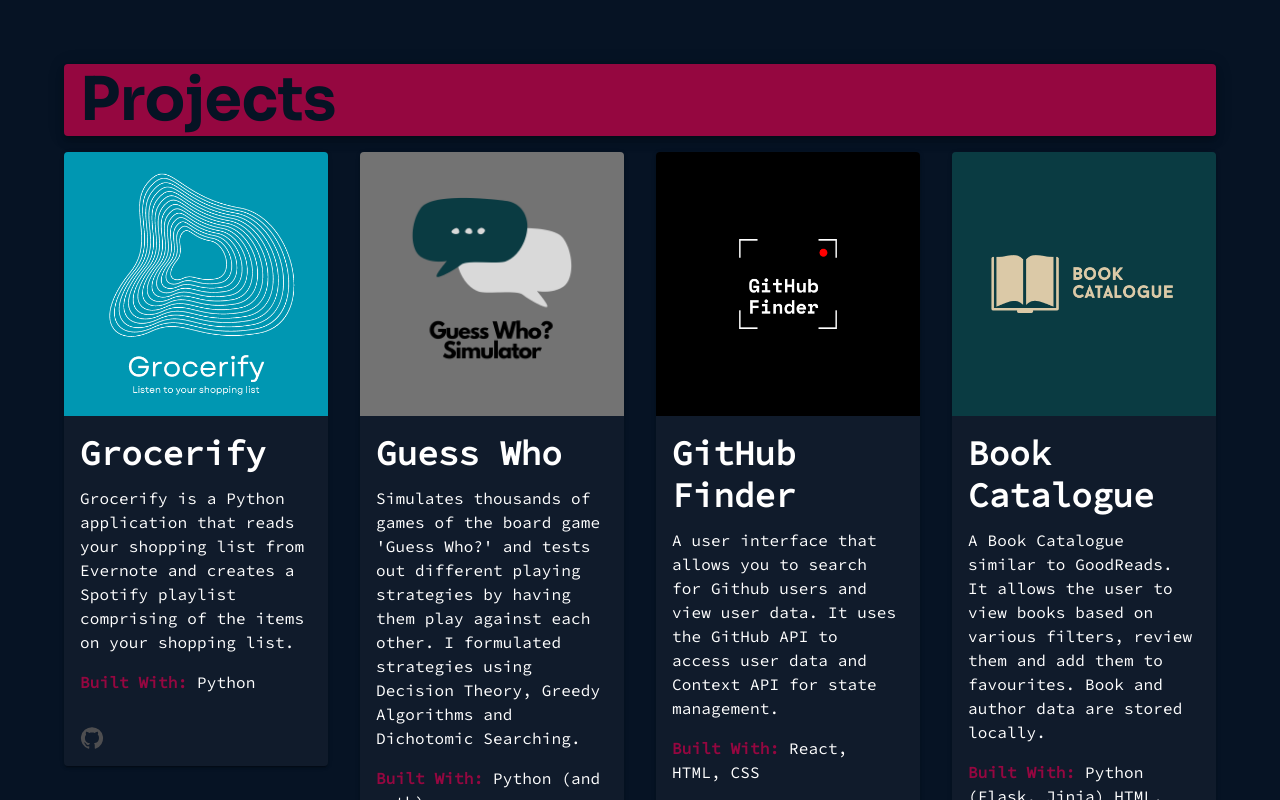
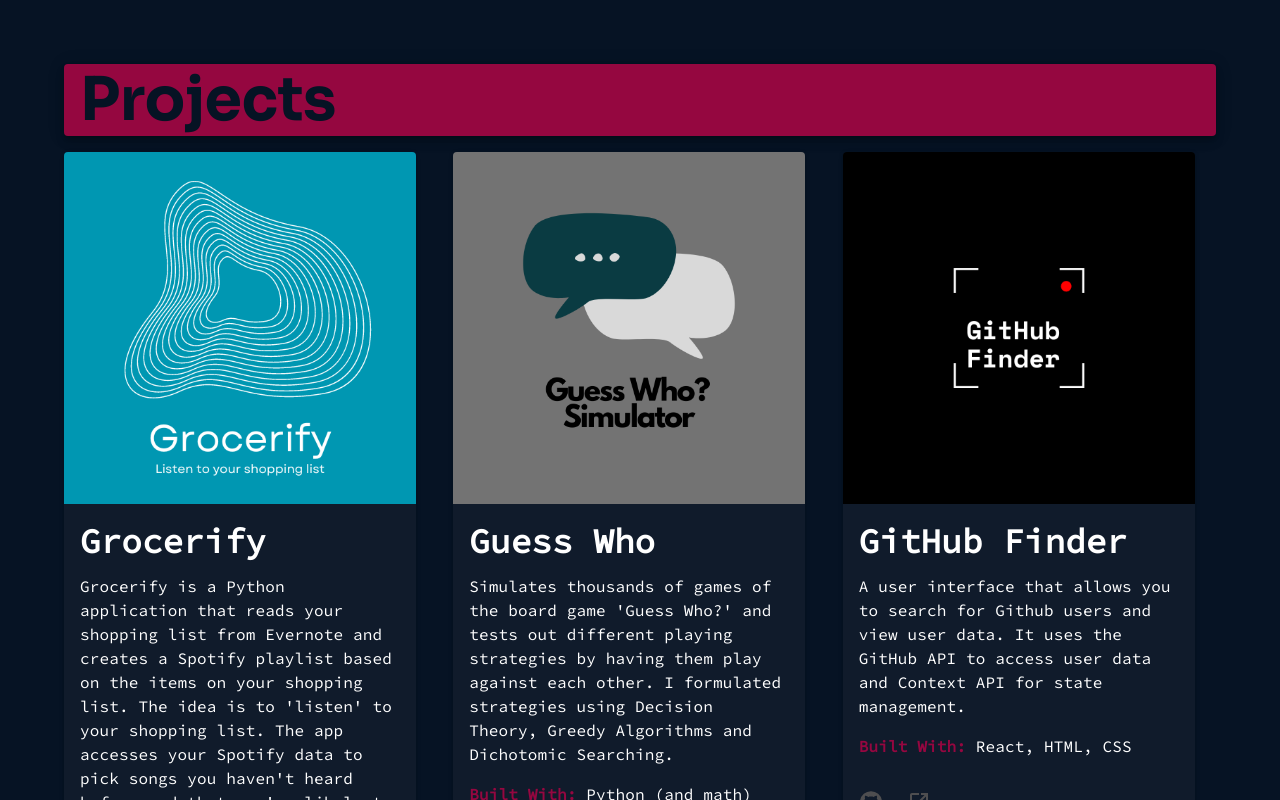
Before and after one commit to advait-rao/Advait, a React (Create React App) app: page / in a window 1280 px wide. Shown: the part 1660-2460 px from the top of the page. Built offline with nearby package versions, Linux system fonts and the light colour scheme.

Commit message:
Max width for mobile view, project desc changes

```diff
--- a/src/App.css
+++ b/src/App.css
@@ -29,6 +29,7 @@
 
 .pageContainer {
     margin-bottom: 15vh;
+    max-width: 100%;
 }
 .icon {
     color: #4e4e50;
--- a/src/components/ProjectCard.jsx
+++ b/src/components/ProjectCard.jsx
@@ -17,8 +17,8 @@
             className='pc'
             elevation={2}
             sx={{
-                minHeight: '30vh',
-                minWidth: '30vh',
+                minHeight: '50vh',
+                width: '22rem',
                 backgroundColor: '#101B2B',
             }}
         >
--- a/src/views/Projects.jsx
+++ b/src/views/Projects.jsx
@@ -20,8 +20,8 @@
         >
             <Container className='pageContainer'>
                 <HeaderPaper header='Projects' />
-                <Box sx={{ flexGrow: 1, marginTop: '2vh' }}>
-                    <Grid container spacing={4}>
+                <Box sx={{ marginTop: '2vh' }}>
+                    <Grid container spacing={2}>
                         {projects.map((project) => (
                             <Grid item xs>
                                 <ProjectCard
@@ -46,7 +46,7 @@
     {
         title: 'Grocerify',
         description:
-            'Grocerify is a Python application that reads your shopping list from Evernote and creates a Spotify playlist comprising of the items on your shopping list.',
+            "Grocerify is a Python application that reads your shopping list from Evernote and creates a Spotify playlist based on the items on your shopping list. The idea is to 'listen' to your shopping list. The app accesses your Spotify data to pick songs you haven't heard before and that you're likely to enjoy.",
         image: Grocerify,
         builtWith: 'Python',
         demoLink: null,
```
